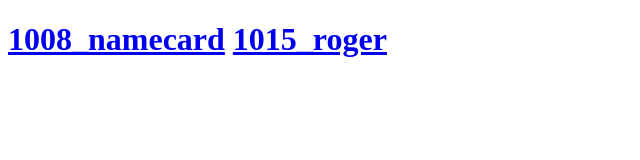
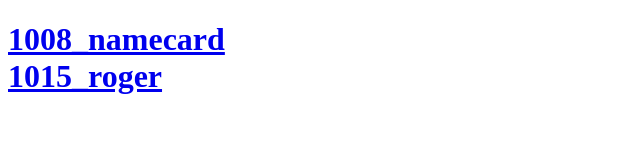
Before and after one commit to william9587/william9587.github.io, a plain HTML site: page index.html in a window 1280 px wide. Shown: the whole page, without its empty margins (0-640 px from the left). Drawn offline with Linux system fonts and the light colour scheme.

Commit message:
Update index.html

```diff
--- a/index.html
+++ b/index.html
@@ -9,7 +9,7 @@
 
 	<body>
 		<h1>
-		<a href='./1008/1008_namecard.html'>1008_namecard</a>
+		<a href='./1008/1008_namecard.html'>1008_namecard</a><br>
 		<a href='./1015/index.html'>1015_roger</a>
 		</h1>
 	</body>
```
